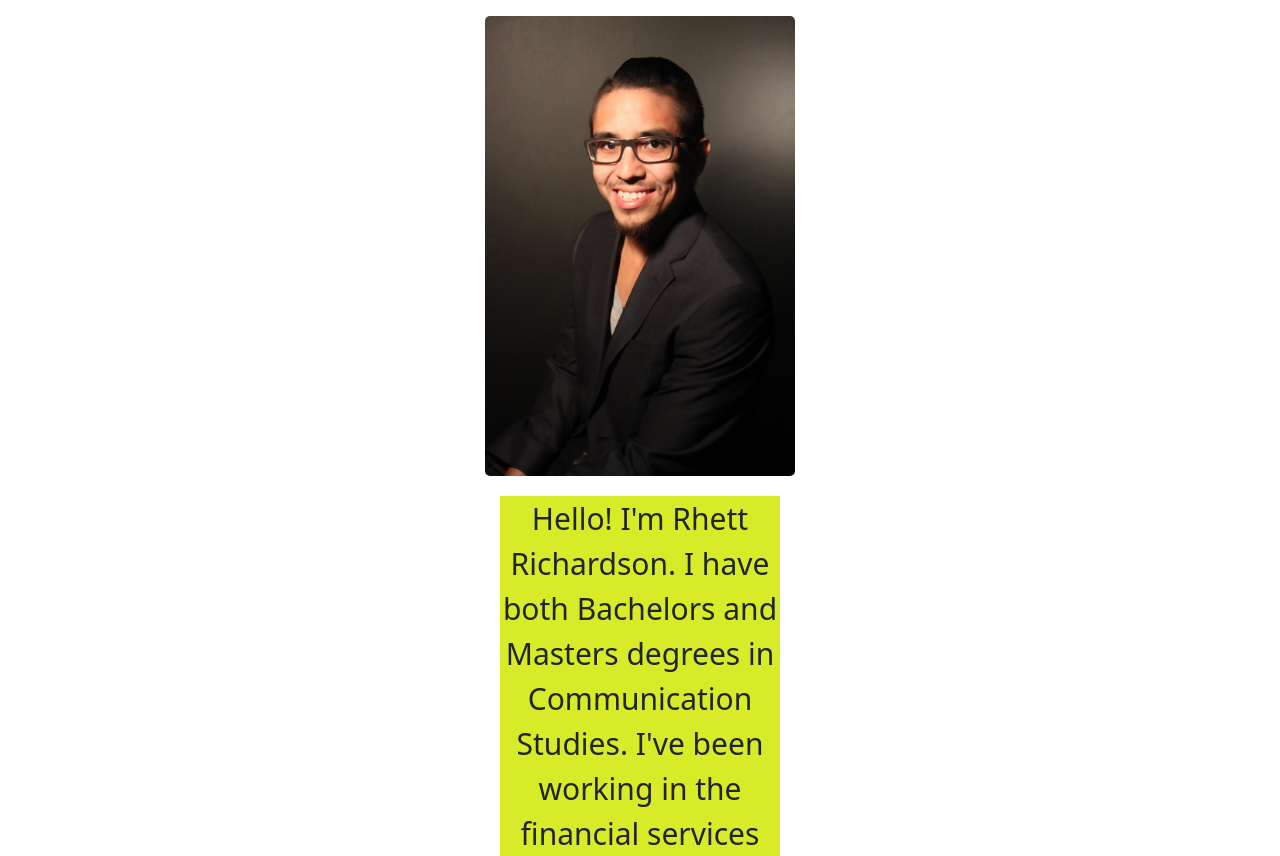
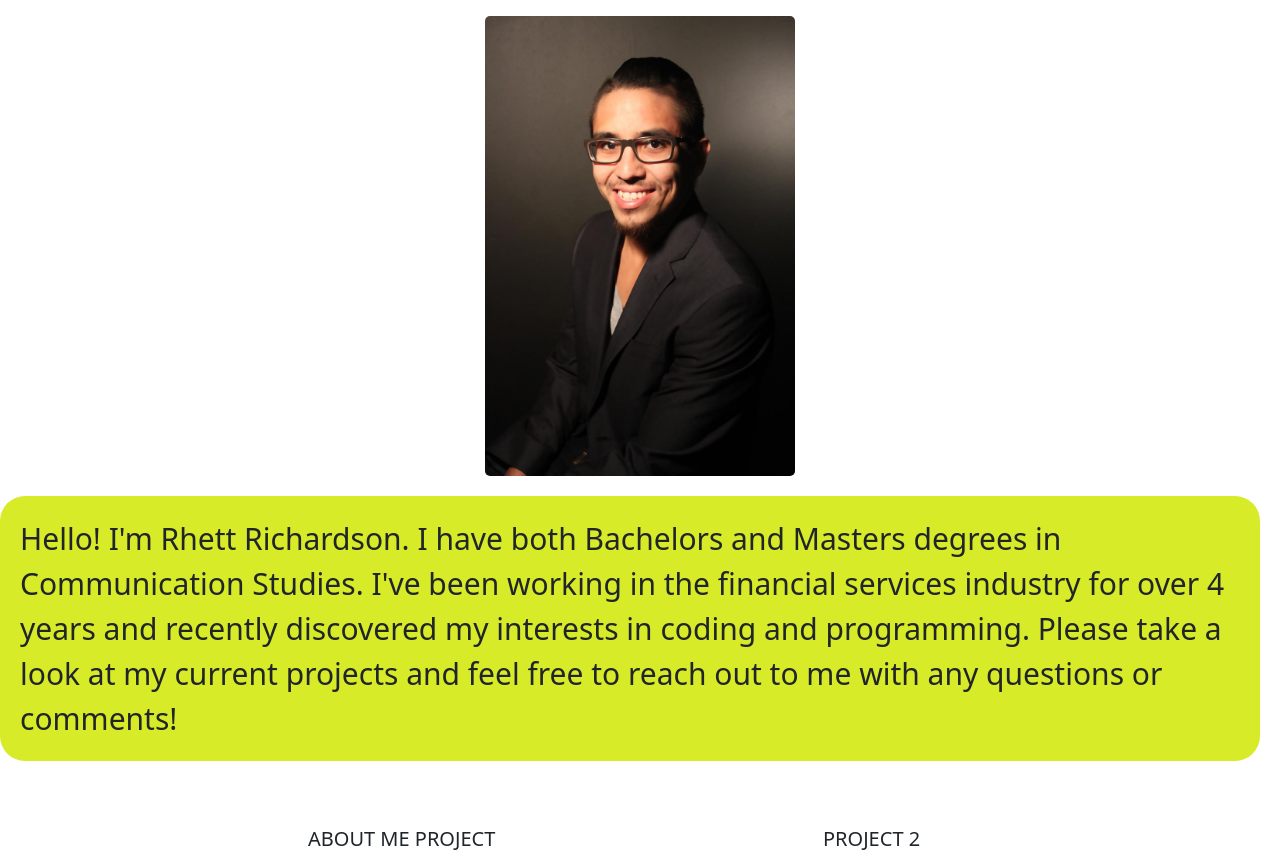
Before and after one commit to RRichardson134/PORTFOLIO-HW_Week_2, a plain HTML site: page index.html in a window 1280 px wide. Shown: the part 92-948 px from the top of the page. Drawn offline with nearby package versions, Linux system fonts and the light colour scheme; grey boxes are pictures that could not be loaded.

Commit message:
revert changes

```diff
--- a/Assets/style.css
+++ b/Assets/style.css
@@ -41,14 +41,14 @@ img {
 
 h2 {
     font-size: 20px;
-    margin-left: 70px;
+    margin-left: 40px;
     margin-top: 50px;
     justify-content: center;
 }
 
 #p2 {
   font-size: 20px;
-  margin-left: 100px;
+  margin-left: 90px;
   margin-top: 50px;
   justify-content: center;
 }
@@ -58,6 +58,8 @@ h2 {
   flex-direction: row;
   flex-wrap: wrap;
   justify-content:space-evenly ;
+  height: 100%;
+  width: auto;
 }
 
 .flexboxchild {
@@ -65,9 +67,9 @@ h2 {
 }
 
 #mainpics {
-display: flex;
-flex-basis:| auto;
-justify-content: space-evenly;
+  display: flex;
+  flex-basis:| auto;
+  justify-content: space-evenly;
 }
 
 #pic1 {
@@ -81,12 +83,12 @@ justify-content: space-evenly;
 }
 
 #about_me{
-  text-align: center;
   background-color: #d7eb29;
   font-size: 30px;
-  margin-left: 500px;
-  margin-right: 500px;
-
-
+  max-width: 100%;
+  height: auto;
+  border-radius: 25px;
+  padding: 20px;
+  margin-inline-end: 20px;
 
 }
--- a/index.html
+++ b/index.html
@@ -70,8 +70,9 @@
 
 <!--Photo by Chien Nguyen Minh on Unsplash-->
 
-        <h2 id=p2>PROJECT 2</h2>
+        <h2 id="p2">PROJECT 2</h2>
         <a href="#project2" target="_blank"><img src="./Assets/Faceless.jpg" alt="About Me Project" /></a>
+
     </div>
 </div>
 </main>
```
Also changed, not shown: 1 other file.
